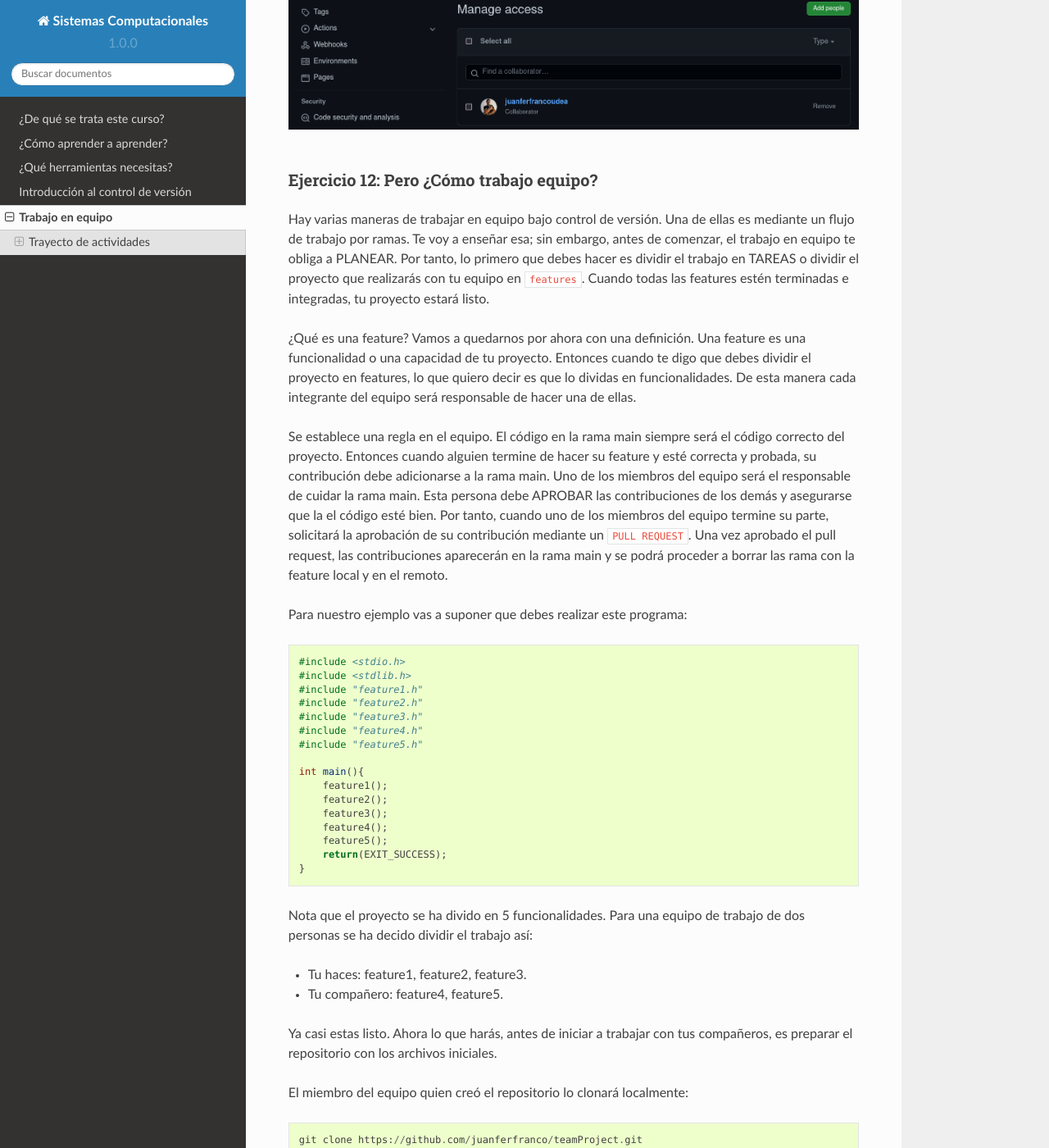
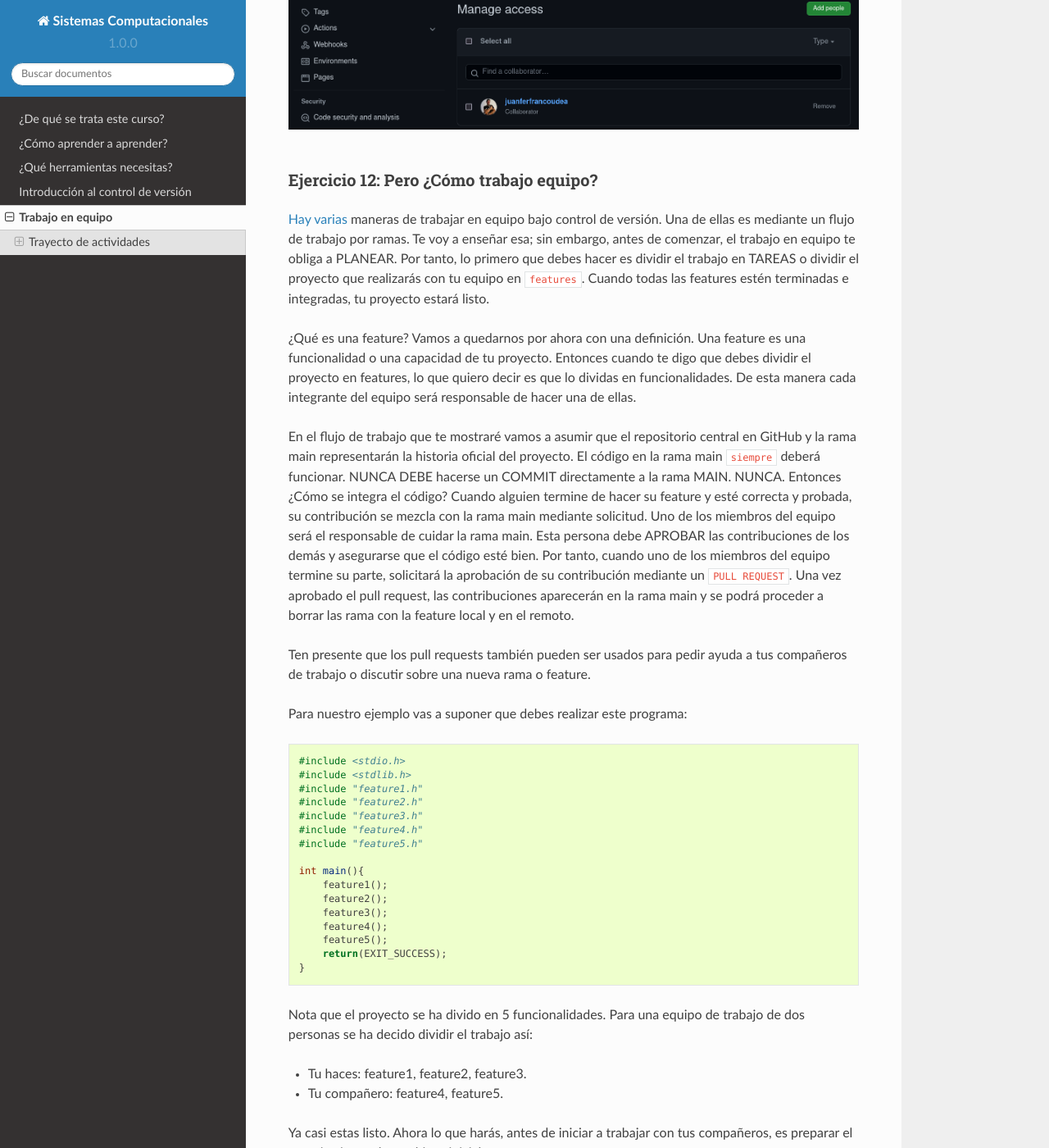
Before and after one commit to juanferfranco/SistemasComputacionales, a Sphinx documentation site: the page built from docs/_intro/gitWorkflow.rst, in a window 1280 px wide and 1400 px high, scrolled down 9577 px. Shown: the whole window at 82% size. Built offline with Sphinx 7.4.7 and the Read the Docs theme 2.0.0, drawn with Linux system fonts in a browser that asks for light colours; some of the changed text lies outside the part shown.

Commit message:
prettify feature2

```diff
--- a/docs/_intro/gitWorkflow.rst
+++ b/docs/_intro/gitWorkflow.rst
@@ -388,7 +388,8 @@ verás algo así en GitHub:
 Ejercicio 12: Pero ¿Cómo trabajo equipo?
 ^^^^^^^^^^^^^^^^^^^^^^^^^^^^^^^^^^^^^^^^^^^^^
 
-Hay varias maneras de trabajar en equipo bajo control de versión.
+`Hay varias <https://www.atlassian.com/git/tutorials/comparing-workflows>`__
+maneras de trabajar en equipo bajo control de versión.
 Una de ellas es mediante un flujo de trabajo por ramas. Te voy a
 enseñar esa; sin embargo, antes de comenzar, el trabajo en equipo
 te obliga a PLANEAR. Por tanto, lo primero que debes hacer es dividir
@@ -402,16 +403,21 @@ Entonces cuando te digo que debes dividir el proyecto en features,
 lo que quiero decir es que lo dividas en funcionalidades. De esta manera
 cada integrante del equipo será responsable de hacer una de ellas.
 
-Se establece una regla en el equipo. El código en la rama main siempre
-será el código correcto del proyecto. Entonces cuando alguien termine
-de hacer su feature y esté correcta y probada, su contribución debe
-adicionarse a la rama main. Uno de los miembros del equipo será el
-responsable de cuidar la rama main. Esta persona debe APROBAR las
-contribuciones de los demás y asegurarse que la el código esté
+En el flujo de trabajo que te mostraré vamos a asumir que el repositorio
+central en GitHub y la rama main representarán la historia oficial del proyecto.
+El código en la rama main ``siempre`` deberá funcionar. NUNCA DEBE hacerse un COMMIT
+directamente a la rama MAIN. NUNCA. Entonces ¿Cómo se integra el código?
+Cuando alguien termine de hacer su feature y esté correcta y probada,
+su contribución se mezcla con la rama main mediante solicitud. Uno de los
+miembros del equipo será el responsable de cuidar la rama main. Esta persona
+debe APROBAR las contribuciones de los demás y asegurarse que el código esté
 bien. Por tanto, cuando uno de los miembros del equipo termine su parte,
 solicitará la aprobación de su contribución mediante un ``PULL REQUEST``.
 Una vez aprobado el pull request, las contribuciones aparecerán en la rama
 main y se podrá proceder a borrar las rama con la feature local y en el remoto.
+
+Ten presente que los pull requests también pueden ser usados para pedir
+ayuda a tus compañeros de trabajo o discutir sobre una nueva rama o feature.
 
 Para nuestro ejemplo vas a suponer que debes realizar este programa:
 
@@ -497,7 +503,8 @@ En este ejemplo que te estoy mostrando hay dos personas. La persona 1 será
 quien creó el repositorio y la persona 2 será el otro miembro
 del equipo. Te iré contando qué haría cada uno.
 
-Persona 1:
+Persona 1: el moderador crea una feature
+____________________________________________
 
 * Comienza a trabajar en la feature1. Por tanto lo primero que hace es
   crear la rama feature1::
@@ -535,7 +542,7 @@ Persona 1:
 * Envía su rama local a GitHub para tener un respaldo del trabajo
   en Internet::
 
-    git push origin feature1
+    git push -u origin feature1
 
 * Ahora se realizará el pull request para adicionar la contribución
   a la rama main (enter a todas las preguntas)::
@@ -546,7 +553,7 @@ Persona 1:
   de todos los miembros del equipo, incluido el mismo, deberá revisar
   el trabajo e incorporar la feature1 en la rama principal. En este
   caso el proceso es simple porque la personas que aprueba es la misma
-  que envió la solicitud. Cuando persona 1 consulte GitHub verá:
+  que envió la solicitud. Cuando la Persona 1 consulte GitHub verá:
 
 |
 
@@ -559,15 +566,15 @@ Persona 1:
 * Ingresa al menú Pull requests, abre ``feature1 is done`` y
   procede a aprobar. Abre el menú desplegable del botón ``Merge pull request``
   y selecciona ``Squash and merge``. Finalmente, presiona el botón Squash and merge.
-  GitHub te dará la opción añadir una descripción y te habilitará el botón
+  GitHub te dará la opción de añadir una descripción y te habilitará el botón
   Confirm squash and marge. Por favor confirma.
 
-* Ve ahora al menú Code, asegúrate que estás en la rama main y abre el archivo
+* Ve ahora en el menú Code, asegúrate que estás en la rama main y abre el archivo
   feature1.c. Deberías ver los cambios.
 
 * Actualiza tu repositorio local::
 
-    git fetch --all
+    git fetch --all --prune
     git log --all --oneline
 
     bb9d131 (origin/main, origin/HEAD) feature1 is done (#1)
@@ -627,16 +634,18 @@ Persona 1:
     52018b0 add a file to initial project template
     3122d94 Project setup
 
-Los pasos anteriores los repetirá personas 1 cada que termine una feature.
+Los pasos anteriores los repetirá la Personas 1 cada que termine una feature.
 
-Vamos para persona 2:
+Persona 2: otro miembro crea una feature
+____________________________________________
 
 * Ya tenías clonado el proyecto, pero aún no has comenzado a trabajar. Cuando
   te sientes a trabajar lo primero que debes hacer es actualizar tu repositorio
   local porque es posible que la rama main esté actualizada con una nueva
   contribución::
 
-    git fetch --all
+    git fetch --all --prune
+    git switch main
     git pull origin main
 
 * Crea la rama con la feature que te toca::
@@ -657,7 +666,7 @@ Vamos para persona 2:
     hello from feature1
     hello from feature4
 
-* Observa como ahora aparecen dos features la que acabas de hacer
+* Observa que aparecen dos features la que acabas de hacer
   y la de otro de tus compañeros que ya se integró a la rama principal.
 
 * Realiza el commit::
@@ -666,7 +675,7 @@ Vamos para persona 2:
 
 * Ahora envía la rama local feature4 a Internet::
 
-    git push origin feature4
+    git push -u origin feature4
 
   Verifica::
 
@@ -686,13 +695,14 @@ Vamos para persona 2:
   hacer es regresar a la rama principal, actualizar tu repositorio
   local con el remoto y desde aquí crear una nueva rama con la feature5.
 
-Persona 1:
+Persona 1: el moderador acepta un pull request
+________________________________________________
 
 * De nuevo, en el repositorio en GitHub estará pendiente un pull request
-  para revisar. Ahora persona 1 debe verificar que el pull request está
+  para revisar. La Persona 1 debe verificar que el pull request está
   correcto y si es así integrarlo a la rama main::
 
-    git fetch --all
+    git fetch --all --prune
 
   Verifica::
 
@@ -703,8 +713,8 @@ Persona 1:
     52018b0 add a file to initial project template
     3122d94 Project setup
 
-  Puedes ver la feature4, ahora lo que debes hacer es descargar la rama
-  feature4, hacer las pruebas y si todo está bien volver GitHub y aceptar
+  Puedes ver la feature4, descarga el los el commit de esa rama,
+  realiza las pruebas y si todo está bien regresa a GitHub para aceptar
   el pull request. ¿Qué pasa si encuentras algo malo en la feature4? Por
   ahora aplazaremos esa pregunta y la abordaremos en la feature5.
 
@@ -775,7 +785,8 @@ Persona 1:
     52018b0 add a file to initial project template
     3122d94 Project setup
 
-Persona 2:
+Persona 2: feature con un error
+_______________________________________________
 
 * Vas a realizar la última feature que te tocó, la feature5. Pero
   primero, actualiza el estado del remoto::
@@ -799,7 +810,7 @@ Persona 2:
 
 * Actualiza tu repositorio main local::
 
-    git pull
+    git pull origin main
 
   Verifica::
 
@@ -814,7 +825,7 @@ Persona 2:
   local actualizado con la feature4 lista::
 
     git switch -c feature5
-    git push origin feature5
+    git push -u origin feature5
 
   Verifica::
 
@@ -859,12 +870,13 @@ Persona 2:
 
     gh pr create --title "feature5 is done"
 
-Persona 1:
+Persona 1: el moderador rechaza un pull request
+__________________________________________________
 
 * Detectas el pull request en GitHub y procedes a verificar que todo
   está bien::
 
-    git fetch --all
+    git fetch --all --prune
 
   Verifica::
 
@@ -927,7 +939,8 @@ Persona 1:
   pruebas te diste cuenta que hay un error. Dile que debe eliminar los tres
   signos de admiración al final.
 
-Persona 2:
+Persona 2: miembro realiza una corrección a un pull request
+______________________________________________________________
 
 * Lee las correcciones que indica Persona 1 y procede a arreglar el código::
 
@@ -955,7 +968,8 @@ Persona 2:
     52018b0 add a file to initial project template
     3122d94 Project setup
 
-Persona 1:
+Persona 1: el moderador aprueba un pull request luego de una corrección
+_________________________________________________________________________
 
 * Revisa de nuevo las correcciones::
 
@@ -1102,4 +1116,116 @@ Ejercicio 15: recuerda
 
 Te propongo ahora que repitas el proceso de trabajo en equipo, pero
 esta vez cambia de rol, es decir, si antes era quien aceptaba los pull request,
-ahora cambio y deja que otro de tus compañeros haga este rol.
+ahora cambia y deja que otro de tus compañeros haga este rol.
+
+
+Ejercicio 16: CONFLICTOS
+^^^^^^^^^^^^^^^^^^^^^^^^^^^^^^
+
+Cuando estás trabajando en equipo los conflictos, aunque los intentemos
+evitar, aparecen. En este ejercicio vas a introducir conflictos en
+el código de teamProject y verás como resolverlos.
+
+¿Cuándo aparecen conflictos? Cuando dos miembros tocan el mismo código y
+no es posible resolver cuál de las dos versiones del código es la correcta.
+En este punto no queda más remedio que resolver, de manera, manual el conflicto.
+
+El equipo ha decido realizar un cambio a la feature2 para incorporar un adorno
+al mensaje. Por falta de comunicación tanto Persona1 como Persona2 creyeron
+que esa tarea les tocaba a ellos.
+
+Persona 1:
+
+* Actualiza su copia local de main::
+
+    git fetch --all
+    git switch main
+    git pull
+
+  Verifica::
+
+    git log --all --oneline
+
+    b1dfcc6 (HEAD -> main, origin/main, origin/HEAD) feature 2 and 3 are done (#4)
+    15e3bec feature5 is done (#3)
+    8110ad2 feature4 is done (#2)
+    bb9d131 feature1 is done (#1)
+    52018b0 add a file to initial project template
+    3122d94 Project setup
+
+* Crea una nueva rama para trabajar en la actualización de la feature2::
+
+    git switch -c feature2-update
+
+Persona 2:
+
+* Actualiza su copia local de main::
+
+    git fetch --all
+    git switch main
+    git pull
+
+  Verifica::
+
+    git log --all --oneline
+
+    b1dfcc6 (HEAD -> main, origin/main, origin/HEAD) feature 2 and 3 are done (#4)
+    15e3bec feature5 is done (#3)
+    8110ad2 feature4 is done (#2)
+    bb9d131 feature1 is done (#1)
+    52018b0 add a file to initial project template
+    3122d94 Project setup
+
+* Crea una nueva rama para trabajar en la actualización de la feature2::
+
+    git switch -c feature2-myupdate
+
+Persona 1 termina primero la actualización de la feature2.
+
+Persona 1:
+
+* Actualiza feature2:
+
+  .. code-block:: c
+
+    #include "feature2.h"
+    #include <stdio.h>
+
+    void feature2(){
+        // print hello from feature2
+        printf("*hello from feature2*\n");
+    }
+
+* Compila y prueba::
+
+    ➜  teamProject git:(feature2-update) make
+    gcc feature2.c  -c -g -o feature2.o
+    gcc -Wall -g -o main *.o
+    ➜  teamProject git:(feature2-update) ✗ ./main
+    hello from feature1
+    *hello from feature2*
+    hello from feature3
+    hello from feature4
+    hello from feature5
+
+* Realiza el commit, crea la rama remoto y realiza el pull request::
+
+
+
+
+Ejercicio 17: para aquellas personas curiosas
+^^^^^^^^^^^^^^^^^^^^^^^^^^^^^^^^^^^^^^^^^^^^^^^^
+
+Si quieres aprender más te voy a dejar unos enlaces:
+
+* `Introducción <https://youtu.be/xbMleco5wiI>`__ a Git.
+* `Lecturas <https://www.atlassian.com/git/tutorials/learn-git-with-bitbucket-cloud>`__ de Atlassian.
+* `Learn Git <https://www.gitkraken.com/learn/git>`__ de la empresa GitKraken.
+* Flujo de trabajo `ramificado <https://youtu.be/CZNl7_rj1tE>`__ más complejo.
+* `Ejemplo <https://youtu.be/PjIgou_S9Yc>`__ de un flujo de trabajo ramificado complejo.
+* Flujo de trabajo `bifurcado <https://youtu.be/-G7aAyDeVo4>`__.
+* `Git lfs <https://www.gitkraken.com/learn/git/git-lfs>`__.
+* `Desarrollo de productos <https://www.youtube.com/watch?v=t9HRzE7_2Xc>`__
+  interactivos sin estrés.
+* `DevOps <https://youtu.be/M2BZr02uai0>`__ con aplicaciones interactivas.
+* Aumentar el `rendimiento <https://thepowerups-learning.com/git-hub-actions-para-aumentar-el-rendimiento-en-unity/>`__ del equipo de trabajo.
```
Also changed, not shown: other parts of docs/_intro/gitWorkflow.rst (+4 -4 lines).
